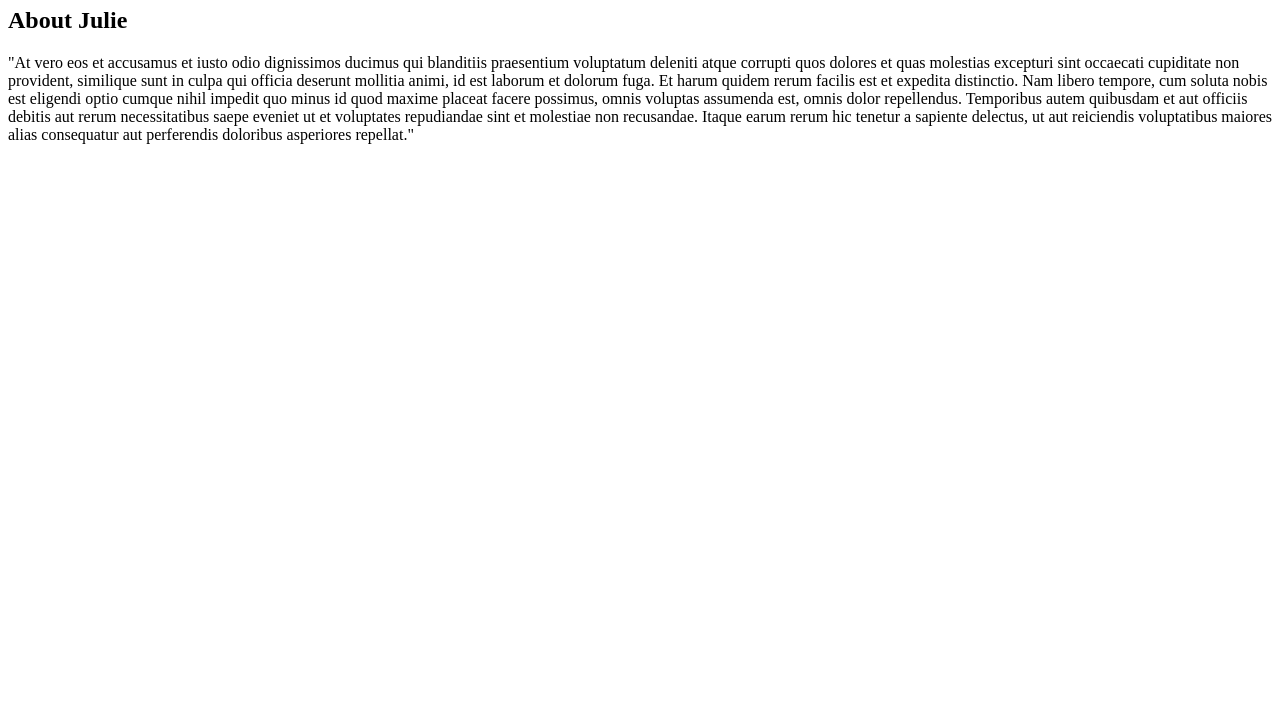
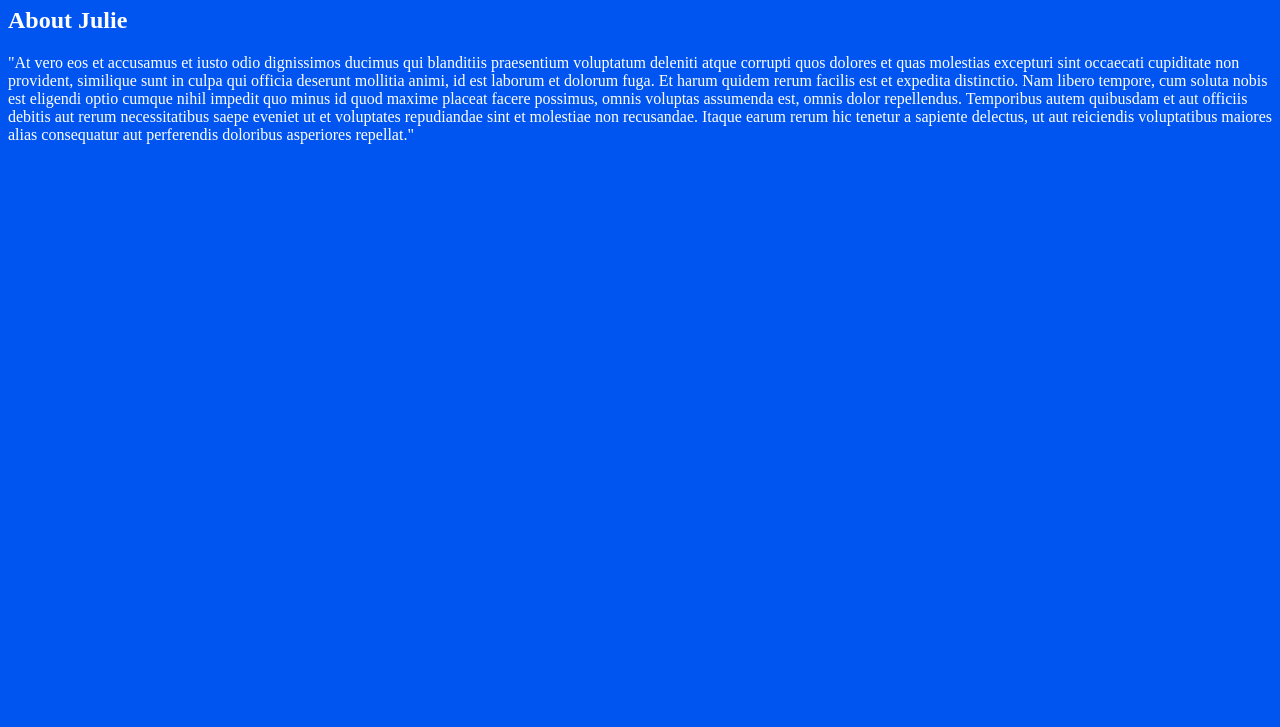
Before and after one commit to skolnikskolnik/skolnikskolnik.github.io, a plain HTML site: page index.html in a window 1280 px wide. Shown: the part 73-800 px from the top of the page. Drawn offline with Linux system fonts and the light colour scheme.

Commit message:
changed the colors

```diff
--- a/index.html
+++ b/index.html
@@ -3,7 +3,8 @@
 <head>
     <meta charset="UTF-8">
     <meta name="viewport" content="width=device-width, initial-scale=1.0">
-    <title>Document</title>
+    <link rel="stylesheet" href="style.css">
+    <title>skolnikskolnik</title>
 </head>
 <body>
     <h1>Julie's website</h1>
--- /dev/null
+++ b/style.css
@@ -0,0 +1,4 @@
+body{
+    background-color:#0055F0;
+    color: white;
+}
```
